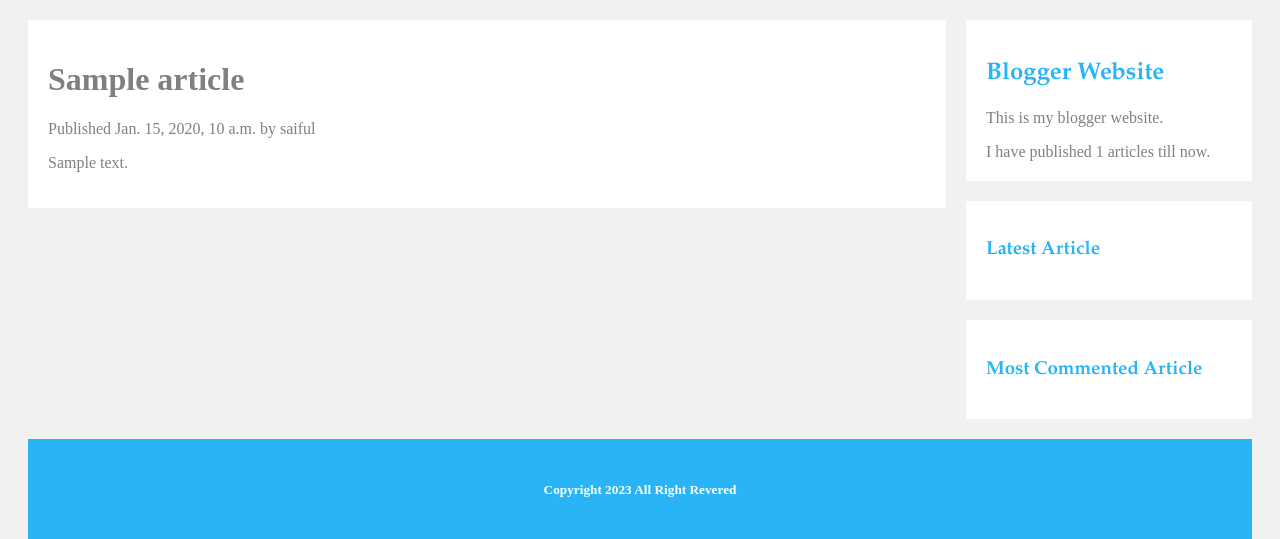
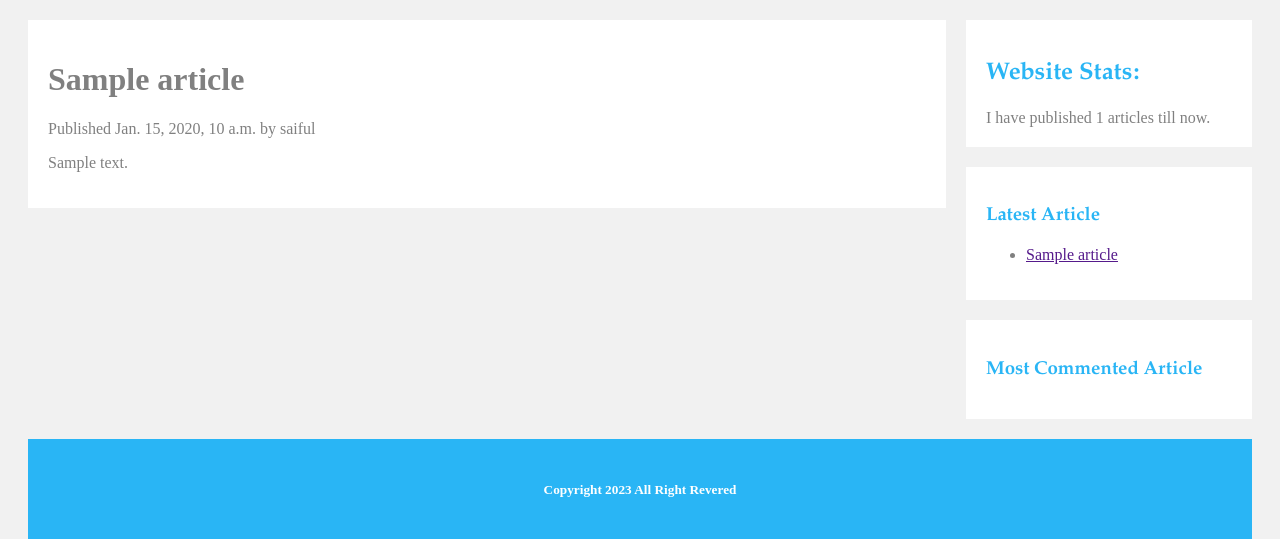
Before and after one commit to saiful-islam265/personal-blog-django, a Django app: page /blog/1/ in a window 1280 px wide. Shown: the part 175-714 px from the top of the page. Run offline with Django 4.2, Linux system fonts and the light colour scheme; data comes from the database, SQL or seed files in the repository; tables that the repository leaves empty hold one stand-in row (values such as "Sample post"); parts of the project's set-up code (start-up, migrations or seed data) failed here and were passed over.

Commit message:
Add latest article sections

```diff
--- a/blog/templates/blog/base.html
+++ b/blog/templates/blog/base.html
@@ -22,14 +22,14 @@
         </div>
         <div class="rightcolumn">
             <div class="card">
-                <h2>Blogger Website</h2>
-                <p>This is my blogger website.</p>
+                <h2>Website Stats:</h2>
                 I have published {% total_articles %} articles till now.
             </div>
 
             <div class="card">
                 <h3>Latest Article</h3>
                 {% block latestArticle %}
+                {% show_latest_articles 3 %}
                 {% endblock %}
             </div>
 
--- /dev/null
+++ b/blog/templates/blog/latest_articles.html
@@ -0,0 +1,7 @@
+<ul>
+    {% for latest_article in latest_articles %}
+        <li>
+            <a href="{{ latest_article.get_canonical_url }}">{{ latest_article.title }}</a>
+        </li>
+    {% endfor %}
+</ul>
--- a/blog/templatetags/article_tags.py
+++ b/blog/templatetags/article_tags.py
@@ -7,3 +7,9 @@ register = template.Library()
 def total_articles():
     return Article.publishedArticles.count()
     pass
+
+@register.inclusion_tag('blog/latest_articles.html')
+def show_latest_articles(count=3):
+    latest_articles = Article.publishedArticles.order_by('-publish')[:count]
+    return {'latest_articles': latest_articles}
+    pass
```
